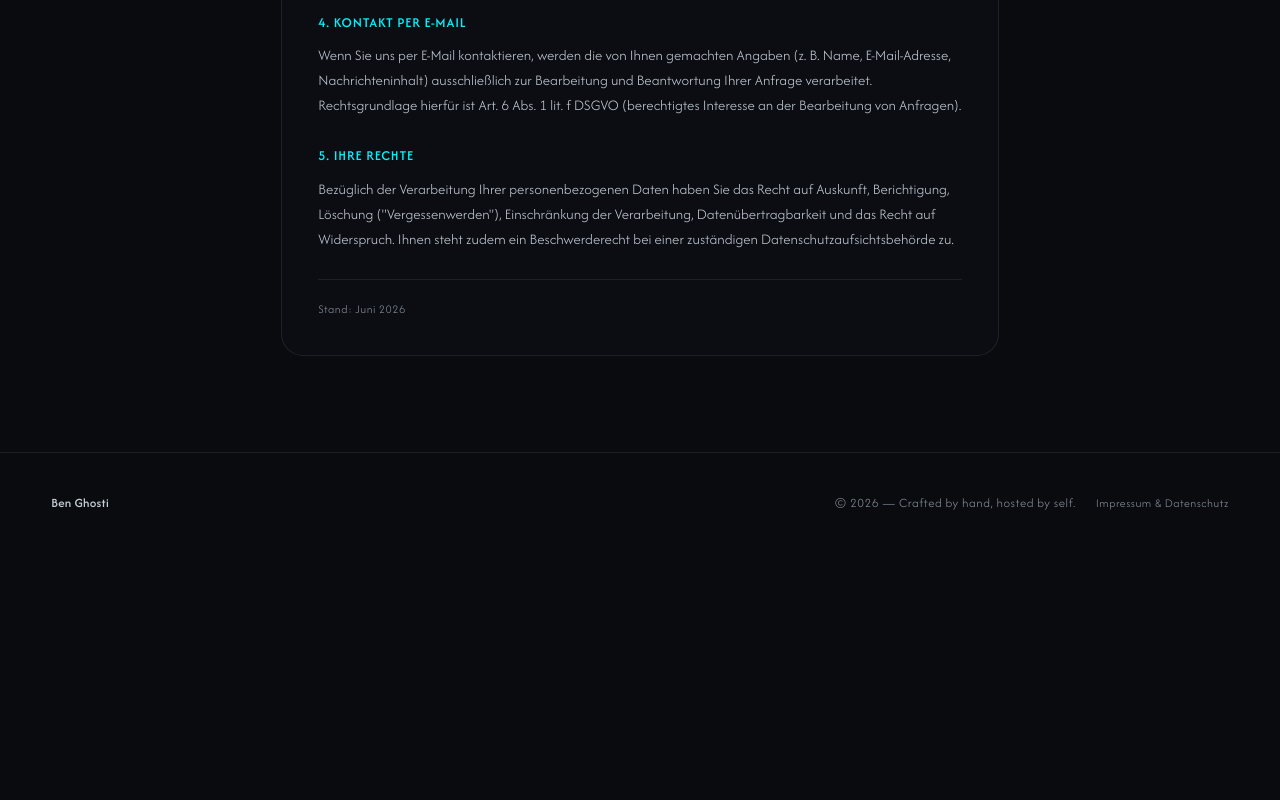
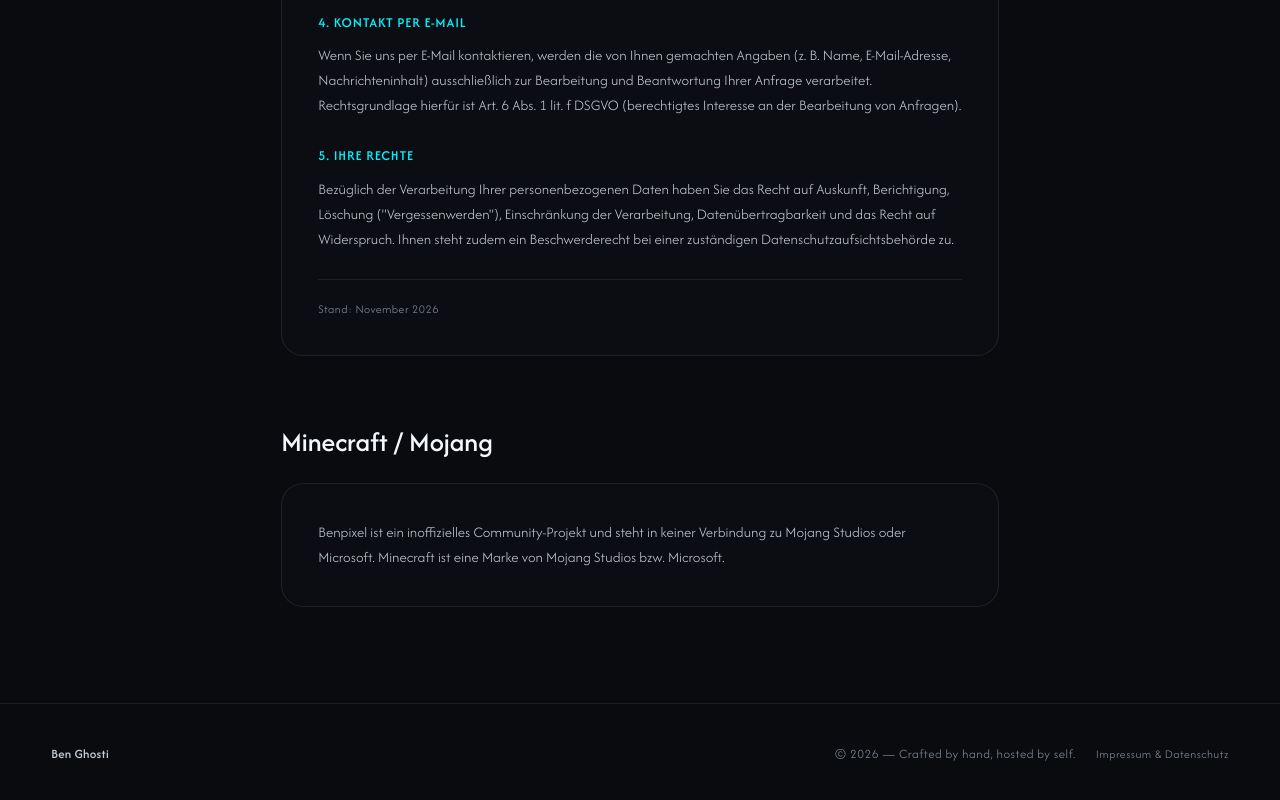
Before and after one commit to BenGhosti/ben-ghosti-portfolio, a plain HTML site: page legal.html in a window 1280 px wide. Shown: the part 1795-2595 px from the top of the page. Before the commit the page ends 2348 px from the top, so only its background shows below. Drawn offline with Linux system fonts and the light colour scheme.

Commit message:
Add short Minecraft disclaimer and local cache notes

```diff
--- a/legal.html
+++ b/legal.html
@@ -110,7 +110,14 @@
         <h3 class="legal-subheading">5. Ihre Rechte</h3>
         <p class="legal-text">Bezüglich der Verarbeitung Ihrer personenbezogenen Daten haben Sie das Recht auf Auskunft, Berichtigung, Löschung ("Vergessenwerden"), Einschränkung der Verarbeitung, Datenübertragbarkeit und das Recht auf Widerspruch. Ihnen steht zudem ein Beschwerderecht bei einer zuständigen Datenschutzaufsichtsbehörde zu.</p>
 
-        <p class="legal-note">Stand: Juni 2026</p>
+        <p class="legal-note">Stand: November 2026</p>
+      </div>
+    </section>
+
+    <section class="legal-block" id="minecraft" aria-labelledby="minecraft-heading">
+      <h2 class="legal-heading" id="minecraft-heading">Minecraft / Mojang</h2>
+      <div class="legal-card">
+        <p class="legal-text">Benpixel ist ein inoffizielles Community-Projekt und steht in keiner Verbindung zu Mojang Studios oder Microsoft. Minecraft ist eine Marke von Mojang Studios bzw. Microsoft.</p>
       </div>
     </section>
   </article>
```
Also changed, not shown: benpixel/index.html (+1 -1 lines), 1 other file.
